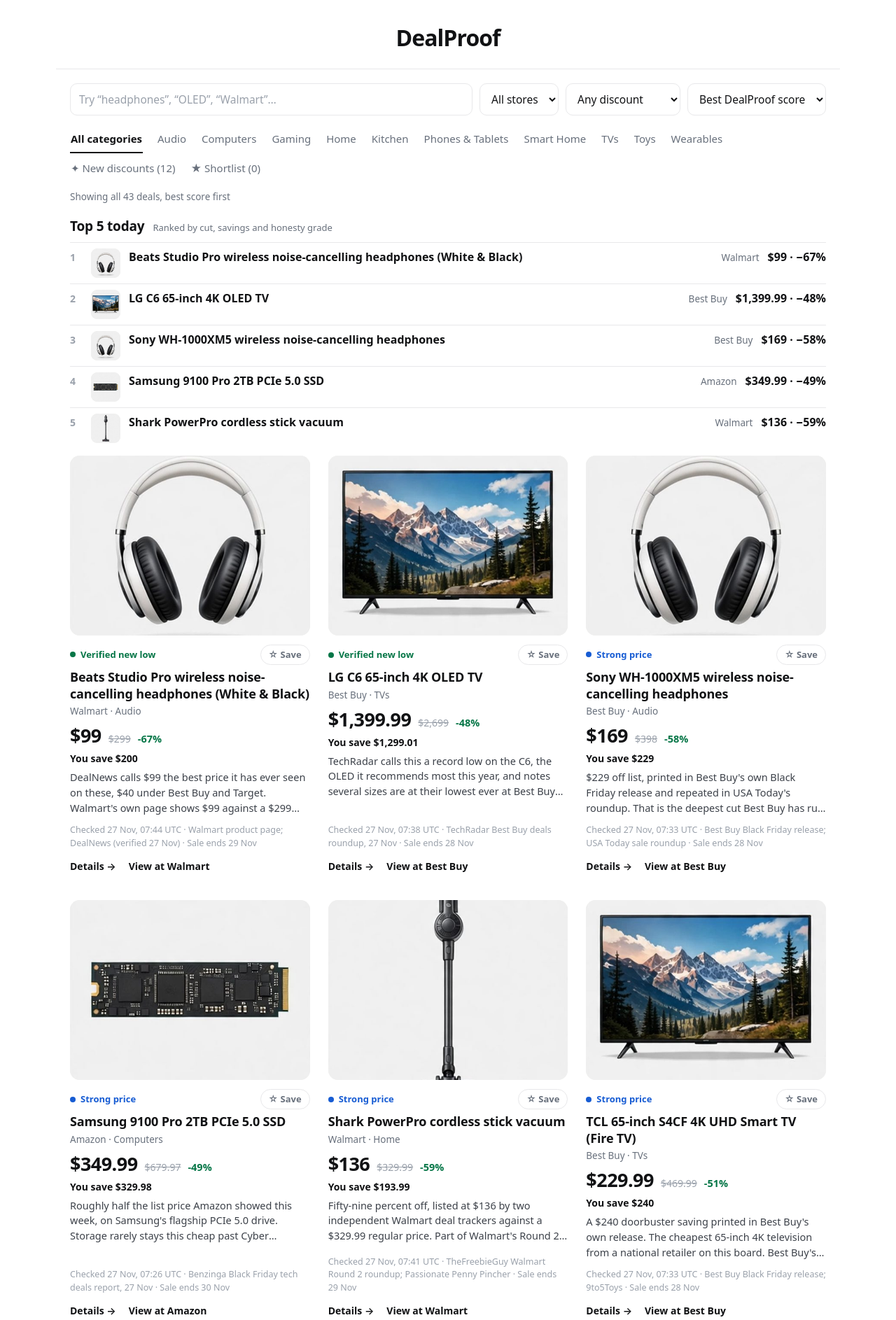
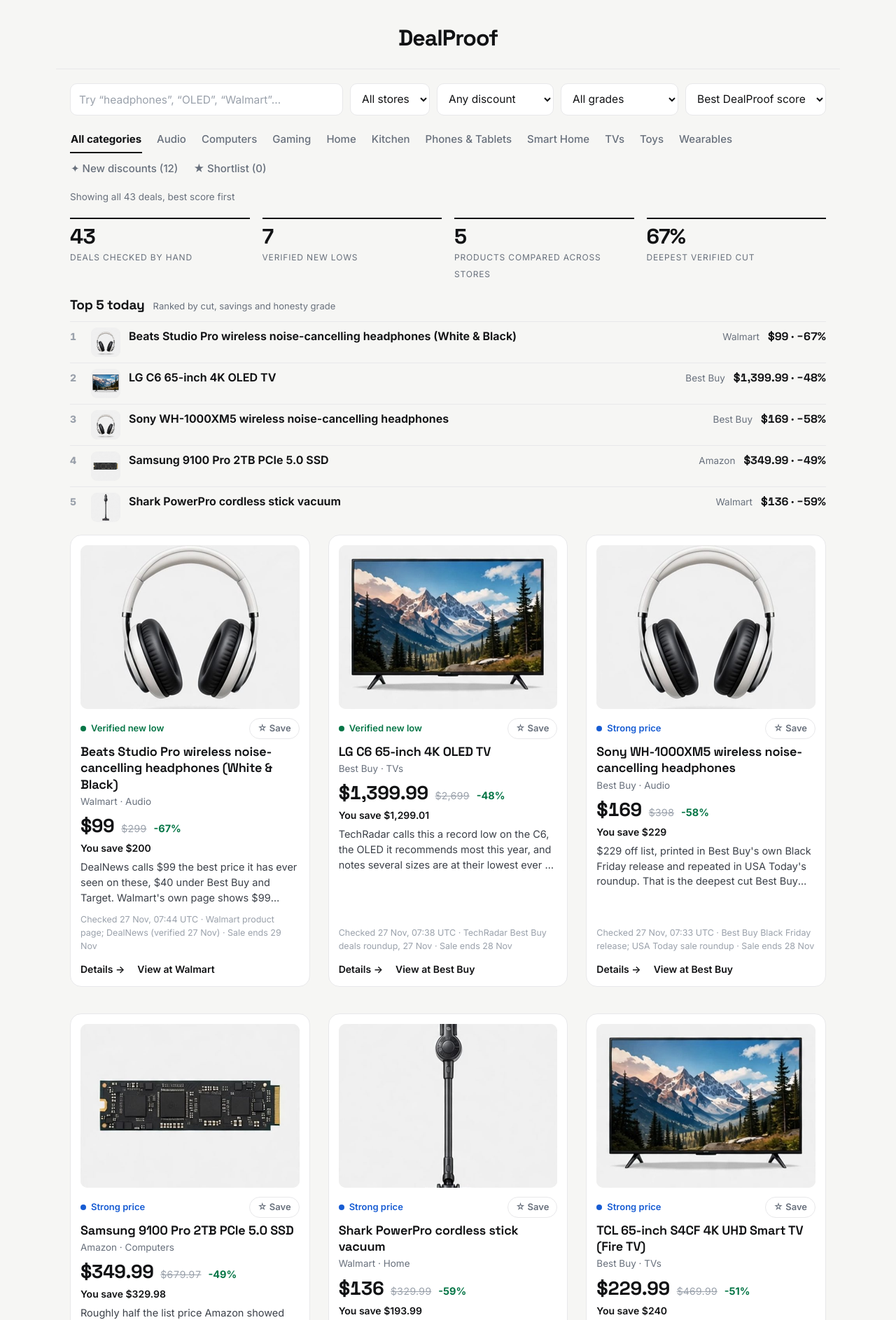
Before and after one commit to donghua9711-oss/black-friday-deal-finder-01, a plain HTML site: page app/index.html in a window 1280 px wide. Shown: the top 1886 px of the page at 70% size. Drawn offline with Linux system fonts and the light colour scheme.

Commit message:
Real type, container cards, stats strip, grade filter, compare fix

```diff
--- a/app/index.html
+++ b/app/index.html
@@ -36,6 +36,16 @@
       </select>
     </label>
     <label class="control">
+      <span class="control-label">Deal grade</span>
+      <select id="grade-select">
+        <option value="">All grades</option>
+        <option value="new-low">Verified new low</option>
+        <option value="strong">Strong price</option>
+        <option value="routine">Routine sale</option>
+        <option value="inflated">Inflated anchor</option>
+      </select>
+    </label>
+    <label class="control">
       <span class="control-label">Sort by</span>
       <select id="sort-select">
         <option value="score">Best DealProof score</option>
@@ -50,6 +60,8 @@
   <p id="result-count" class="result-count" role="status"></p>
 </section>
 
+<section id="stats" class="stats" aria-label="Board statistics"></section>
+
 <section id="top5" class="top5" hidden></section>
 
 <main id="board" class="board"></main>
--- a/app/logic.js
+++ b/app/logic.js
@@ -27,7 +27,7 @@ export function scoreDeal(deal) {
   return Math.max(0, Math.min(100, Math.round(pctPart + dollarsPart + signalPart)));
 }
 
-export function filterDeals(deals, { q = "", category = "", store = "", minDiscount = 0 } = {}) {
+export function filterDeals(deals, { q = "", category = "", store = "", minDiscount = 0, signal = "" } = {}) {
   const needle = q.trim().toLowerCase();
   return deals.filter((deal) => {
     if (needle) {
@@ -36,6 +36,7 @@ export function filterDeals(deals, { q = "", category = "", store = "", minDisco
     }
     if (category && deal.category !== category) return false;
     if (store && deal.store !== store) return false;
+    if (signal && deal.signal !== signal) return false;
     if (minDiscount && discountPct(deal) < minDiscount) return false;
     return true;
   });
--- a/app/main.js
+++ b/app/main.js
@@ -2,8 +2,8 @@
 // board render. Filter state lives in the hash (#/?cat=TVs&store=Walmart),
 // so every view is a link you can share or bookmark.
 import { deals } from "./data.js";
-import { filterDeals, sortDeals } from "./logic.js";
-import { renderBoard, renderPriceChecks, renderDetail, renderTop5 } from "./views.js";
+import { filterDeals, sortDeals, discountPct } from "./logic.js";
+import { renderBoard, renderPriceChecks, renderDetail, renderTop5, priceCheckGroups } from "./views.js";
 
 const boardEl = document.getElementById("board");
 const compareEl = document.getElementById("compare");
@@ -11,7 +11,9 @@ const controlsEl = document.getElementById("controls");
 const searchEl = document.getElementById("search");
 const storeEl = document.getElementById("store-select");
 const minEl = document.getElementById("min-select");
+const gradeEl = document.getElementById("grade-select");
 const sortEl = document.getElementById("sort-select");
+const statsEl = document.getElementById("stats");
 const chipsEl = document.getElementById("cat-chips");
 const countEl = document.getElementById("result-count");
 const top5El = document.getElementById("top5");
@@ -74,6 +76,7 @@ function parseHash() {
       cat: params.get("cat") ?? "",
       store: params.get("store") ?? "",
       min: Number(params.get("min") ?? 0),
+      grade: params.get("grade") ?? "",
       sort: params.get("sort") ?? "score",
       saved: params.get("saved") ?? "",
       fresh: params.get("new") ?? "",
@@ -89,11 +92,37 @@ function updateHash(patch) {
   if (next.cat) params.set("cat", next.cat);
   if (next.store) params.set("store", next.store);
   if (next.min) params.set("min", String(next.min));
+  if (next.grade) params.set("grade", next.grade);
   if (next.saved) params.set("saved", next.saved);
   if (next.fresh) params.set("new", next.fresh);
   if (next.sort && next.sort !== "score") params.set("sort", next.sort);
   const qs = params.toString();
   location.hash = qs ? `/?${qs}` : "/";
+}
+
+// The board's proof of work, in four numbers — the same credibility strip
+// every serious deal board leads with.
+function renderStats() {
+  const items = [
+    [String(deals.length), "Deals checked by hand"],
+    [String(deals.filter((d) => d.signal === "new-low").length), "Verified new lows"],
+    [String(priceCheckGroups(deals).length), "Products compared across stores"],
+    [`${Math.max(...deals.map(discountPct))}%`, "Deepest verified cut"],
+  ];
+  statsEl.replaceChildren(
+    ...items.map(([num, label]) => {
+      const box = document.createElement("div");
+      box.className = "stat";
+      const n = document.createElement("span");
+      n.className = "stat-num";
+      n.textContent = num;
+      const l = document.createElement("span");
+      l.className = "stat-label";
+      l.textContent = label;
+      box.append(n, l);
+      return box;
+    }),
+  );
 }
 
 function render() {
@@ -105,6 +134,7 @@ function render() {
     controlsEl.hidden = true;
     compareEl.hidden = true;
     top5El.hidden = true;
+    statsEl.hidden = true;
     if (deal) {
       renderDetail(boardEl, deal, deals);
       countEl.textContent = "";
@@ -120,10 +150,13 @@ function render() {
 
   controlsEl.hidden = false;
   compareEl.hidden = false;
+  statsEl.hidden = false;
+  renderStats();
 
   searchEl.value = state.q;
   storeEl.value = state.store;
   minEl.value = String(state.min);
+  gradeEl.value = state.grade;
   sortEl.value = state.sort;
 
   chipsEl.replaceChildren(
@@ -150,7 +183,7 @@ function render() {
   chipsEl.append(shortlistChip);
 
   // The Top 5 strip fronts the unfiltered board only.
-  const unfiltered = !state.q && !state.cat && !state.store && !state.min && state.saved !== "1" && state.fresh !== "1";
+  const unfiltered = !state.q && !state.cat && !state.store && !state.min && !state.grade && state.saved !== "1" && state.fresh !== "1";
   top5El.hidden = !unfiltered;
   if (unfiltered) renderTop5(top5El, deals);
 
@@ -159,6 +192,7 @@ function render() {
     category: state.cat,
     store: state.store,
     minDiscount: state.min,
+    signal: state.grade,
   });
   if (state.saved === "1") filtered = filtered.filter((d) => saved.has(d.id));
   if (state.fresh === "1") filtered = filtered.filter((d) => freshIds.has(d.id));
@@ -177,6 +211,7 @@ function render() {
 searchEl.addEventListener("input", () => updateHash({ q: searchEl.value }));
 storeEl.addEventListener("change", () => updateHash({ store: storeEl.value }));
 minEl.addEventListener("change", () => updateHash({ min: Number(minEl.value) }));
+gradeEl.addEventListener("change", () => updateHash({ grade: gradeEl.value }));
 sortEl.addEventListener("change", () => updateHash({ sort: sortEl.value }));
 window.addEventListener("hashchange", render);
 
--- a/app/style.css
+++ b/app/style.css
@@ -1,6 +1,21 @@
 /* DealProof: a clean price index. White ground, near-black type, hairline
    rules instead of boxes, one quiet colour per honesty grade. Nothing on
-   the page decorates; everything either is a price or explains one. */
+   the page decorates; everything either is a price or explains one.
+   Type: Inter for text, Space Grotesk for the wordmark, titles and prices —
+   both shipped as local variable fonts, nothing loads from a network. */
+
+@font-face {
+  font-family: "Inter";
+  src: url("fonts/inter.woff2") format("woff2");
+  font-weight: 100 900;
+  font-display: swap;
+}
+@font-face {
+  font-family: "Space Grotesk";
+  src: url("fonts/space-grotesk.woff2") format("woff2");
+  font-weight: 300 700;
+  font-display: swap;
+}
 
 :root {
   --ink: #111214;
@@ -18,15 +33,18 @@
 
 body {
   margin: 0;
-  background: #fff;
+  background: #f6f6f4;
   color: var(--ink);
-  font-family: ui-sans-serif, system-ui, -apple-system, "Segoe UI", Roboto, sans-serif;
+  font-family: "Inter", ui-sans-serif, system-ui, -apple-system, "Segoe UI", Roboto, sans-serif;
   font-size: 16px;
   line-height: 1.5;
   -webkit-font-smoothing: antialiased;
 }
 
 a { color: var(--ink); }
+.section-title, .detail-title, .card-title, .compare-title {
+  font-family: "Space Grotesk", "Inter", sans-serif;
+}
 a:focus-visible, button:focus-visible, input:focus-visible, select:focus-visible {
   outline: 2px solid var(--strong);
   outline-offset: 2px;
@@ -40,8 +58,9 @@ a:focus-visible, button:focus-visible, input:focus-visible, select:focus-visible
   padding: 30px 20px 20px;
 }
 .brand {
+  font-family: "Space Grotesk", "Inter", sans-serif;
   font-size: 32px;
-  font-weight: 850;
+  font-weight: 700;
   letter-spacing: -0.03em;
   text-decoration: none;
 }
@@ -107,9 +126,13 @@ a:focus-visible, button:focus-visible, input:focus-visible, select:focus-visible
   display: flex;
   flex-direction: column;
   height: 100%;
+  background: #fff;
+  border: 1px solid var(--line);
+  border-radius: 16px;
+  padding: 14px;
 }
 .card-media {
-  border-radius: 14px;
+  border-radius: 10px;
   overflow: hidden;
   background: #f1f1ee;
   aspect-ratio: 4 / 3;
@@ -177,8 +200,9 @@ a:focus-visible, button:focus-visible, input:focus-visible, select:focus-visible
   margin-top: 9px;
 }
 .price-now {
+  font-family: "Space Grotesk", "Inter", sans-serif;
   font-size: 27px;
-  font-weight: 800;
+  font-weight: 700;
   letter-spacing: -0.02em;
   font-variant-numeric: tabular-nums;
   line-height: 1.15;
@@ -219,18 +243,43 @@ a:focus-visible, button:focus-visible, input:focus-visible, select:focus-visible
 .section-sub { color: var(--muted); font-size: 14.5px; max-width: 680px; margin: 0 0 8px; }
 .compare-row { padding: 14px 2px; border-bottom: 1px solid var(--line); }
 .compare-title { margin: 0 0 8px; font-size: 15.5px; font-weight: 650; }
-.compare-cells { display: flex; flex-wrap: wrap; gap: 10px 44px; }
-.compare-cell { display: flex; align-items: baseline; gap: 10px; flex-wrap: wrap; }
-.compare-store { font-size: 13px; font-weight: 600; color: var(--muted); }
-.compare-price { font-size: 19px; font-weight: 800; font-variant-numeric: tabular-nums; }
+.compare-cells { display: block; }
+.compare-cell {
+  display: grid;
+  grid-template-columns: 96px 1fr auto;
+  grid-template-areas: "store prices link" "store meta link";
+  column-gap: 12px;
+  align-items: baseline;
+  padding: 9px 0;
+  border-top: 1px solid var(--line);
+}
+.compare-cell:first-child { border-top: none; padding-top: 2px; }
+.compare-store { grid-area: store; font-size: 14px; font-weight: 700; }
+.compare-prices { grid-area: prices; display: inline-flex; gap: 9px; align-items: baseline; flex-wrap: wrap; }
+.compare-price { font-family: "Space Grotesk", "Inter", sans-serif; font-size: 19px; font-weight: 700; font-variant-numeric: tabular-nums; }
 .compare-cell.cheapest .compare-price { color: var(--low); }
 .compare-was { font-size: 13px; color: var(--faint); text-decoration: line-through; }
-.compare-flag { font-size: 12.5px; font-weight: 700; color: var(--low); }
-.compare-link { font-size: 13.5px; font-weight: 600; text-decoration: none; }
+.compare-meta { grid-area: meta; display: inline-flex; gap: 10px; align-items: center; margin-top: 2px; flex-wrap: wrap; }
+.compare-flag {
+  font-size: 12px;
+  font-weight: 700;
+  color: var(--low);
+  border: 1px solid currentColor;
+  border-radius: 999px;
+  padding: 1px 8px;
+}
+.compare-link { grid-area: link; align-self: center; font-size: 13.5px; font-weight: 600; text-decoration: none; }
 .compare-link:hover { text-decoration: underline; text-underline-offset: 3px; }
 
 /* Detail view */
-.detail { max-width: 720px; margin: 0 auto; padding-top: 10px; }
+.detail {
+  max-width: 720px;
+  margin: 0 auto;
+  background: #fff;
+  border: 1px solid var(--line);
+  border-radius: 16px;
+  padding: 20px 22px 24px;
+}
 .back-link { font-size: 14.5px; font-weight: 600; text-decoration: none; display: inline-block; margin-bottom: 18px; }
 .back-link:hover { text-decoration: underline; text-underline-offset: 3px; }
 .detail-title { font-size: clamp(25px, 4.5vw, 34px); font-weight: 800; letter-spacing: -0.02em; line-height: 1.15; margin: 4px 0 6px; }
@@ -268,10 +317,35 @@ a:focus-visible, button:focus-visible, input:focus-visible, select:focus-visible
 .seller-price { font-size: 15px; font-weight: 700; color: var(--low); font-variant-numeric: tabular-nums; }
 .seller-note { margin: 10px 0 0; font-size: 13px; color: var(--muted); }
 
+/* Credibility strip: four numbers, big type, small caps labels. */
+.stats {
+  max-width: 1120px;
+  margin: 0 auto;
+  padding: 20px 20px 2px;
+  display: grid;
+  grid-template-columns: repeat(4, 1fr);
+  gap: 18px;
+}
+.stat { border-top: 2px solid var(--ink); padding-top: 8px; }
+.stat-num {
+  display: block;
+  font-family: "Space Grotesk", "Inter", sans-serif;
+  font-size: 30px;
+  font-weight: 700;
+  letter-spacing: -0.02em;
+  line-height: 1.1;
+}
+.stat-label {
+  font-size: 12px;
+  color: var(--muted);
+  text-transform: uppercase;
+  letter-spacing: 0.07em;
+}
+
 /* Top 5 strip: the day's best deals as a plain ranked list. */
 .top5 { max-width: 1120px; margin: 0 auto; padding: 18px 20px 4px; }
 .top5-head { display: flex; align-items: baseline; gap: 12px; flex-wrap: wrap; }
-.top5-title { font-size: 19px; font-weight: 800; letter-spacing: -0.01em; margin: 0; }
+.top5-title { font-family: "Space Grotesk", "Inter", sans-serif; font-size: 19px; font-weight: 700; letter-spacing: -0.01em; margin: 0; }
 .top5-note { font-size: 13px; color: var(--muted); }
 .top5-list { list-style: none; margin: 8px 0 0; padding: 0; }
 .top5-row {
@@ -285,7 +359,7 @@ a:focus-visible, button:focus-visible, input:focus-visible, select:focus-visible
 .top5-link { font-weight: 650; text-decoration: none; flex: 1 1 auto; }
 .top5-link:hover { text-decoration: underline; text-underline-offset: 3px; }
 .top5-store { font-size: 13.5px; color: var(--muted); flex: none; }
-.top5-price { font-weight: 750; flex: none; font-variant-numeric: tabular-nums; }
+.top5-price { font-family: "Space Grotesk", "Inter", sans-serif; font-weight: 700; flex: none; font-variant-numeric: tabular-nums; }
 .save-btn {
   font: inherit;
   font-size: 13px;
@@ -350,6 +424,8 @@ a:focus-visible, button:focus-visible, input:focus-visible, select:focus-visible
   .chips::-webkit-scrollbar { display: none; }
   .chip { flex: none; }
   .result-count { font-size: 13px; }
+  .stats { grid-template-columns: 1fr 1fr; padding: 16px 16px 0; gap: 14px; }
+  .stat-num { font-size: 24px; }
   /* Top 5 compresses: no note, smaller thumbs, store name drops if tight. */
   .top5 { padding-top: 12px; }
   .top5-note { display: none; }
@@ -358,6 +434,7 @@ a:focus-visible, button:focus-visible, input:focus-visible, select:focus-visible
   .top5-store { display: none; }
   /* Cards: one column, wider-than-tall photos, tighter type. */
   .grid { gap: 30px; }
+  .card { padding: 12px; }
   .card-media { aspect-ratio: 16 / 10; }
   .card-title { font-size: 17px; }
   .price-now { font-size: 24px; }
@@ -368,7 +445,7 @@ a:focus-visible, button:focus-visible, input:focus-visible, select:focus-visible
   .detail-prices .price-now { font-size: 34px; }
   .facts { grid-template-columns: 1fr; gap: 1px; }
   .facts dd { margin-bottom: 8px; }
-  .compare-cells { grid-template-columns: 1fr; }
+  .compare-cell { grid-template-columns: 84px 1fr auto; }
   .seller-box { padding: 14px; }
   .site-foot { padding-left: 16px; padding-right: 16px; }
 }
--- a/app/views.js
+++ b/app/views.js
@@ -195,10 +195,14 @@ export function renderPriceChecks(container, deals) {
     group.forEach((deal, i) => {
       const cell = el("div", i === 0 ? "compare-cell cheapest" : "compare-cell");
       cell.append(el("span", "compare-store", deal.store));
-      cell.append(el("span", "compare-price", formatMoney(deal.price)));
-      cell.append(el("span", "compare-was", `was ${formatMoney(deal.was)}`));
-      cell.append(signalBadge(deal));
-      if (i === 0) cell.append(el("span", "compare-flag", "Cheapest here"));
+      const prices = el("span", "compare-prices");
+      prices.append(el("span", "compare-price", formatMoney(deal.price)));
+      prices.append(el("span", "compare-was", `was ${formatMoney(deal.was)}`));
+      cell.append(prices);
+      const meta = el("span", "compare-meta");
+      meta.append(signalBadge(deal));
+      if (i === 0) meta.append(el("span", "compare-flag", "Cheapest here"));
+      cell.append(meta);
       const link = el("a", "compare-link", "Details");
       link.href = `#/deal/${deal.id}`;
       cell.append(link);
```
Also changed, not shown: test/logic.test.mjs (+6 -0 lines), app/fonts/inter.woff2 (added), app/fonts/space-grotesk.woff2 (added), screenshots/1-cover.jpg, screenshots/2-deal.jpg, screenshots/3-tvs.jpg, screenshots/4-phone.jpg.
